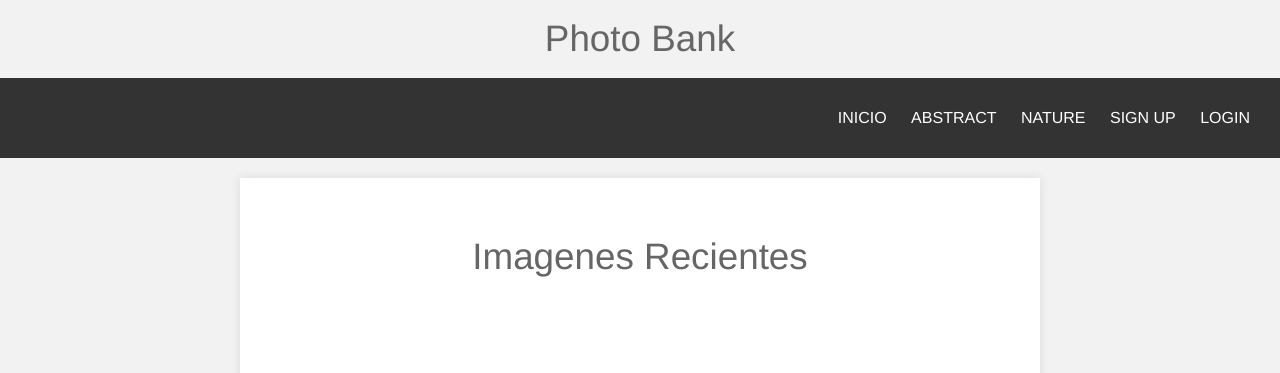
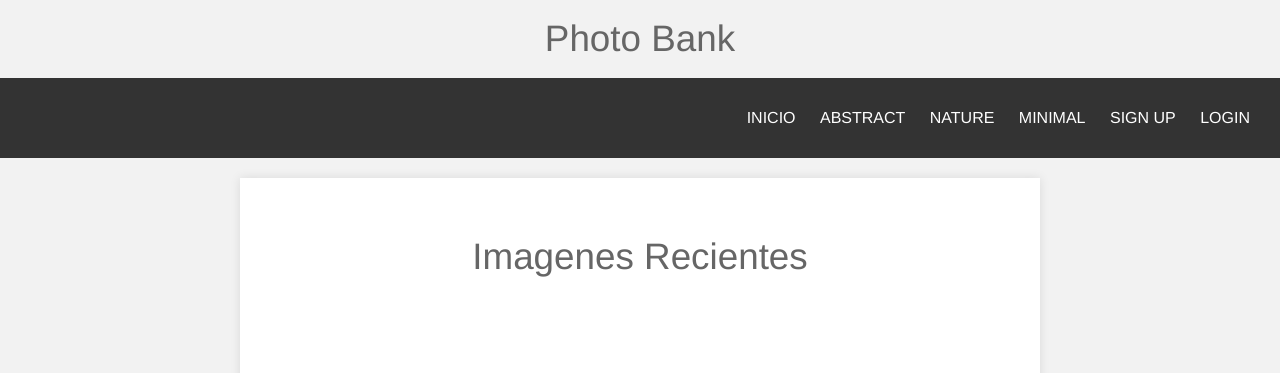
Before and after one commit to elskater98/model_proces, a Django app: page / in a window 1280 px wide. Shown: the top 373 px of the page. Run offline with Django 3.2, Linux system fonts and the light colour scheme; data comes from the database, SQL or seed files in the repository; both versions use the stored data as it was after the commit.

Commit message:
Orderbt date, new theme

```diff
--- a/repository/urls.py
+++ b/repository/urls.py
@@ -5,5 +5,7 @@ from django.urls import path
 urlpatterns=[
     path('', views.homepage, name='homepage'),
     path('abstract/', views.abstract, name='abstract'),
-    path('nature/', views.nature, name='nature')
+    path('nature/', views.nature, name='nature'),
+    path('minimal/',views.minimal, name='minimal'),
+
 ]
--- a/repository/views.py
+++ b/repository/views.py
@@ -3,19 +3,25 @@ from .models import *
 # Create your views here.
 
 def homepage(request):
-    photo = Photo.objects.all()
+    photo = Photo.objects.all().order_by('-date')
     theme= Theme.objects.all()
     author= Author.objects.all()
     return render(request,'homepage.html',context={'photo':photo,'theme':theme,'author':author})
 
 def abstract(request):
-    photo = Photo.objects.filter(select_theme__name__contains='abstract')
+    photo = Photo.objects.filter(select_theme__name__contains='abstract').order_by('-date')
     theme = Theme.objects.all()
     author = Author.objects.all()
     return render(request, 'abstract.html', context={'photo':photo, 'theme':theme, 'author':author})
 
 def nature(request):
-    photo = Photo.objects.filter(select_theme__name__contains='nature')
+    photo = Photo.objects.filter(select_theme__name__contains='nature').order_by('-date')
     theme = Theme.objects.all()
     author = Author.objects.all()
     return render(request, 'nature.html', context={'photo':photo, 'theme':theme, 'author':author})
+
+def minimal(request):
+    photo = Photo.objects.filter(select_theme__name__contains='minimal').order_by('-date')
+    theme = Theme.objects.all()
+    author = Author.objects.all()
+    return render(request, 'minimal.html', context={'photo':photo, 'theme':theme, 'author':author})
--- a/templates/homepage.html
+++ b/templates/homepage.html
@@ -19,6 +19,7 @@
                     <li><a class="site-name" href="{% url 'homepage' %}">INICIO</a></li>
                         <li><a class="site-name" href="{% url 'abstract' %}"> ABSTRACT</a></li>
                         <li><a class="site-name" href="{% url 'nature' %}">NATURE </a></li>
+                        <li><a class="site-name" href="{% url 'minimal' %}">MINIMAL </a></li>
                         {% block registration %}
                             {% if user.is_authenticated %}
                                 <li>Hi {{ user.username }}<a></a></li>
--- /dev/null
+++ b/templates/minimal.html
@@ -0,0 +1,5 @@
+{% extends "homepage.html" %}
+
+{% block title %}<title>Minimal</title>{% endblock %}
+{% block header %}<h1>Minimal</h1> {% endblock %}
+{% block theme %}{% endblock %}
```
Also changed, not shown: db.sqlite3, media/rock-climbing-2560x1440-adventure-minimal-4k-993.jpg (added).
